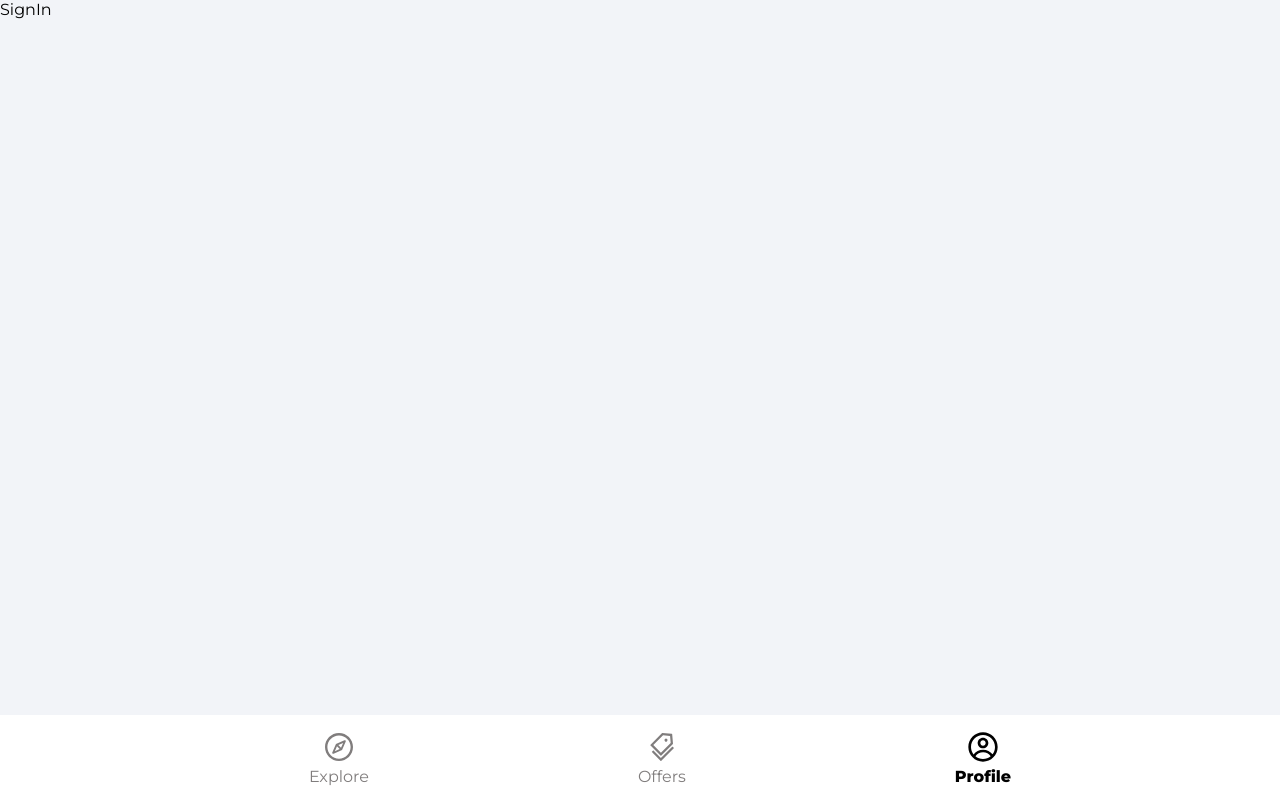
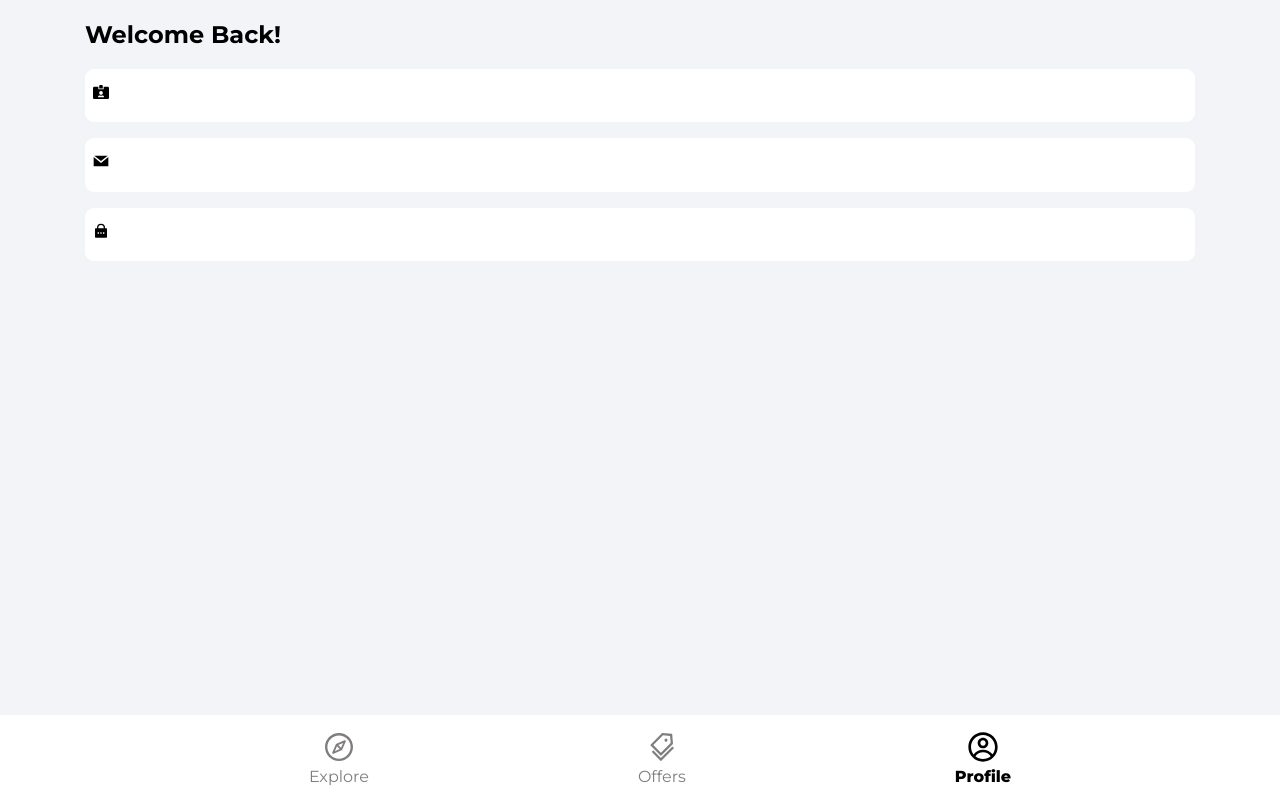
Before and after one commit to halilibrahimcelik/tech-market, a React (Create React App) app: page /profile in a window 1280 px wide. Built offline with nearby package versions, Linux system fonts and the light colour scheme; no server answers.

Commit message:
created a template for  Sign-in page

```diff
--- a/src/App.js
+++ b/src/App.js
@@ -1,4 +1,5 @@
 import { useEffect } from "react";
+import Container from "./components/UI/Container";
 import AppRouter from "./router/AppRouter";
 
 function App() {
@@ -8,9 +9,9 @@ function App() {
       .then(console.log);
   }, []);
   return (
-    <div className="App">
+    <Container>
       <AppRouter />
-    </div>
+    </Container>
   );
 }
 
--- /dev/null
+++ b/src/components/UI/Container.jsx
@@ -0,0 +1,7 @@
+import React from "react";
+import styles from "./Container.module.scss";
+const Container = (props) => {
+  return <div className={styles.container}>{props.children}</div>;
+};
+
+export default Container;
--- /dev/null
+++ b/src/components/UI/Container.module.scss
@@ -0,0 +1,27 @@
+.container {
+    width: 100%;
+    padding-right: 15px;
+    padding-left: 15px;
+    margin-right: auto;
+    margin-left: auto;
+}
+@media (min-width: 576px) {
+    .container {
+        width: 540px;
+    }
+}
+@media (min-width: 768px) {
+    .container {
+        width: 720px;
+    }
+}
+@media (min-width: 992px) {
+    .container {
+        width: 960px;
+    }
+}
+@media (min-width: 1200px) {
+    .container {
+        width: 1140px;
+    }
+}
--- a/src/pages/SignIn.jsx
+++ /dev/null
@@ -1,7 +0,0 @@
-import React from "react";
-
-const SignIn = () => {
-  return <div>SignIn</div>;
-};
-
-export default SignIn;
--- /dev/null
+++ b/src/pages/logIn/SignIn.jsx
@@ -0,0 +1,33 @@
+import React from "react";
+import styles from "./SignIn.module.scss";
+import { BsFillArrowRightSquareFill } from "react-icons/bs";
+import { FaIdCardAlt } from "react-icons/fa";
+import { RiLockPasswordFill } from "react-icons/ri";
+import { GrMail } from "react-icons/gr";
+import visibilityIcon from "../../assets/eye-solid.svg";
+import inVisibilityIcon from "../../assets/eye-slash-solid.svg";
+import { useState } from "react";
+const SignIn = () => {
+  const [showPassword, setShowPassword] = useState(false);
+  return (
+    <section className={styles["signIn-module"]}>
+      <h2>Welcome Back!</h2>
+      <form>
+        <label htmlFor="nameInput">
+          <FaIdCardAlt />
+          <input type="text" id="nameInput" />
+        </label>
+        <label htmlFor="emailInput">
+          <GrMail />
+          <input type="email" id="emailInput" />
+        </label>
+        <label htmlFor="passwordInput">
+          <RiLockPasswordFill />
+          <input type="password" id="passwordInput" />
+        </label>
+      </form>
+    </section>
+  );
+};
+
+export default SignIn;
--- /dev/null
+++ b/src/pages/logIn/SignIn.module.scss
@@ -0,0 +1,26 @@
+.signIn-module{
+
+
+
+    form{
+        display: flex;
+        flex-direction: column;
+       gap:1rem;
+
+
+       label{
+        background-color: #fff;
+        border-radius: 9px;
+        padding:0.5rem;
+
+       }
+        input{
+            border: none;
+            padding:0.7rem;
+            width: 90%;
+            background-color: transparent;
+
+       outline: none;
+        }
+    }
+}
```
Also changed, not shown: src/router/AppRouter.jsx (+6 -6 lines), src/assets/eye-slash-solid.svg (added), src/assets/eye-solid.svg (added), src/pages/forgotPassword/ForgotPassword.jsx (renamed from src/pages/ForgotPassword.jsx), src/pages/home/Explore.jsx (renamed from src/pages/Explore.jsx), src/pages/offers/Offers.jsx (renamed from src/pages/Offers.jsx), src/pages/profile/Profile.jsx (renamed from src/pages/Profile.jsx), src/pages/register/SignUp.jsx (renamed from src/pages/SignUp.jsx).
